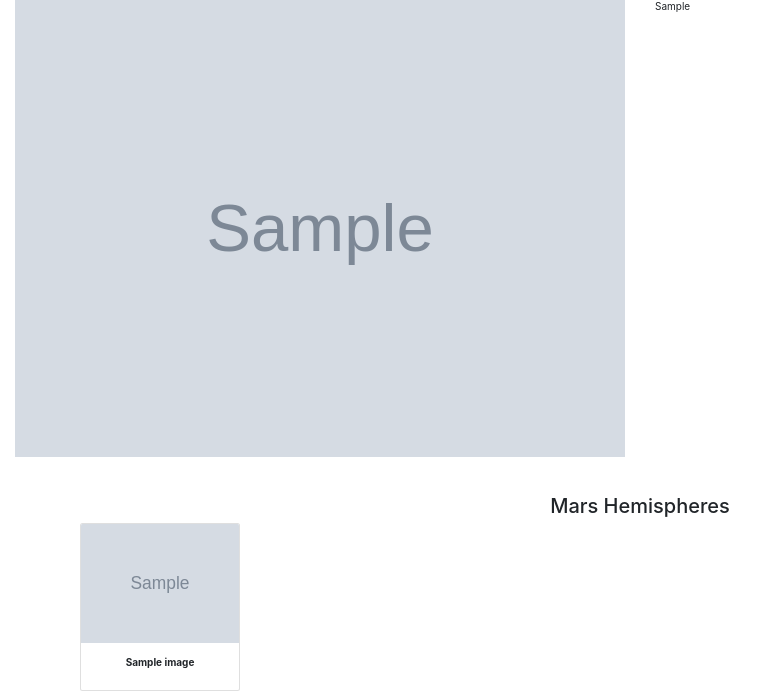
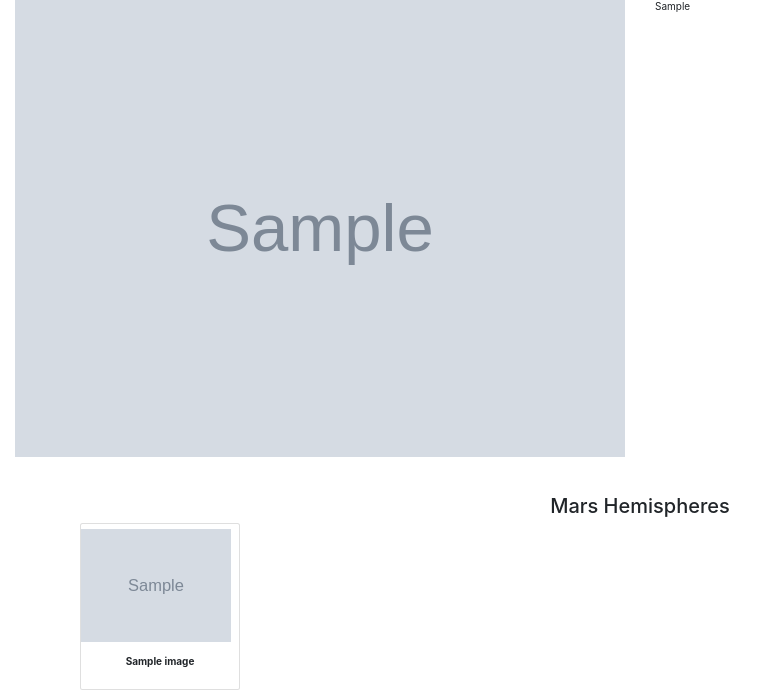
Before and after one commit to crogar/web-scraping-challenge, a Flask app: page / in a window 1280 px wide. Shown: the part 376-1067 px from the top of the page, without its empty margins (0-777 px from the left). Run offline with Flask 2, Linux system fonts and the light colour scheme; grey boxes marked "Sample" are stand-in pictures; a database or web service that is not in the repository returns one stand-in record (values such as "Sample title"); some libraries are stand-ins or nearby versions.

Commit message:
Update style.css

```diff
--- a/Missions_to_Mars/static/css/style.css
+++ b/Missions_to_Mars/static/css/style.css
@@ -20,6 +20,11 @@ body{
    0 0 90px rgb(212, 132, 40),
    0 0 100px rgb(201, 103, 12),
    0 0 150px rgb(209, 73, 20);
+}
+.card-img-top
+{
+  padding-top: 3%;
+  width: 95%;
 }
 
 .jumbotron{
```
